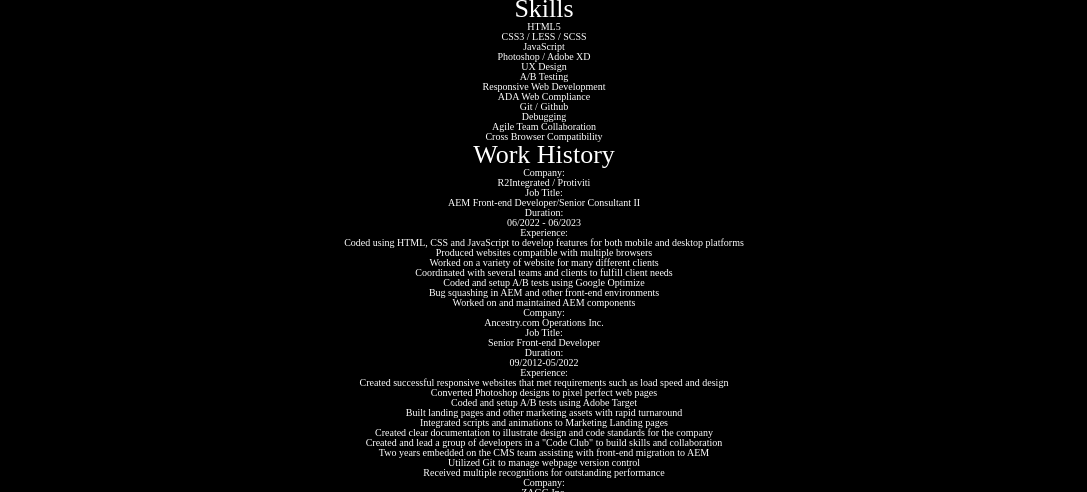
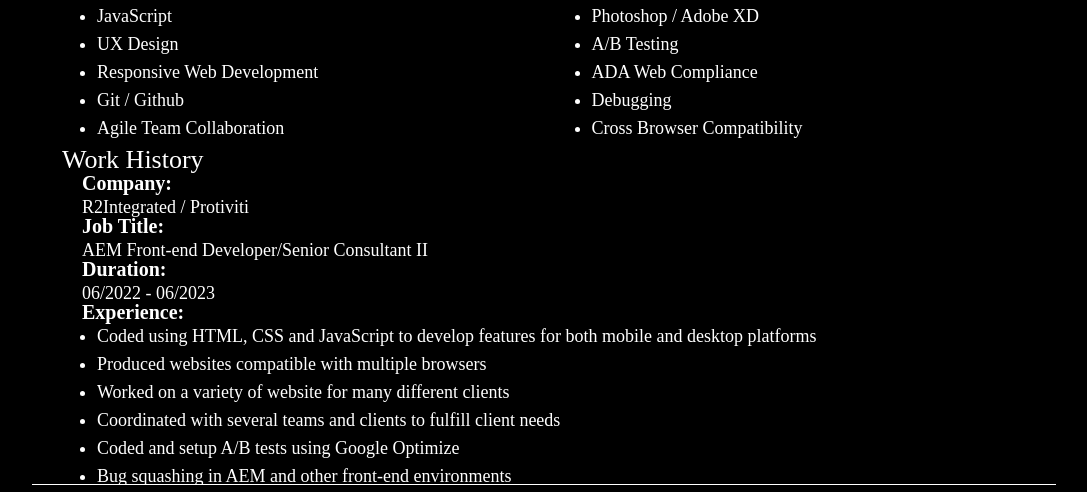
Before and after one commit to muellerpeter8/muellerpeter8.github.io, a plain HTML site: page skills.html in a window 1280 px wide. Shown: the part 216-708 px from the top of the page, without its empty margins (96-1183 px from the left). Drawn offline with Linux system fonts and the light colour scheme.

Commit message:
more skill page styles

```diff
--- a/skills.html
+++ b/skills.html
@@ -2,8 +2,7 @@
 <html>
 	<head>
 		<title>About Peter</title>
-		<link rel="stylesheet" href="styles/about.css" />
-		<script src="script/carousel.js" defer></script>
+		<link rel="stylesheet" href="styles/skills.css" />
 	</head>
 	<body>
 		<header>
@@ -18,11 +17,11 @@
 		</header>
 		<main>
 			<h1>Peter's Resume at a Glance</h1>
-            <section>
+            <section id="proSum">
                 <h2>Professional Summary</h2>
                 <p>Resourceful professional with successful track record in developing innovative web designs and features. Possesses solid knowledge of HTML, CSS, and JavaScript with ability to quickly learn new Front-end technologies. Demonstrated success in identifying and resolving complex code issues. Experienced working with teams to produce impactful, leading-edge websites that engage customers and deliver business results. Well-versed in design standards and user preferences.</p>
             </section>
-            <section>
+            <section id="skills">
                 <h2>Skills</h2>
                 <ul>
                     <li>HTML5</li>
@@ -39,7 +38,7 @@
                     <li>Cross Browser Compatibility</li>
                 </ul>
             </section>
-            <section>
+            <section id="workHist">
                 <h2>Work History</h2>
                 <article>
                     <h3>Company:</h3>
@@ -131,7 +130,7 @@
                     </ul>
                 </article>
             </section>
-            <section>
+            <section id="education">
                 <h2>Education</h2>
                 <article>
                     <h3>School:</h3>
@@ -142,7 +141,7 @@
                     <p>3.8 GPA - magna cum laude</p>
                 </article>
             </section>
-            <section>
+            <section id="downloadRes">
                 <h2>Download Resume</h2>
                 <a href="">Word Document</a>
                 <a href="">PDF Document</a>
--- a/styles/home.css
+++ b/styles/home.css
@@ -10,6 +10,7 @@ main p {
     margin-block: 100px;
     width: 100%;
     transition: opacity 1s;
+    text-align: center;
 }
 #scrollingTextCon {
     position: absolute;
--- a/styles/main.css
+++ b/styles/main.css
@@ -13,7 +13,8 @@ body {
     grid-template-rows: 100px auto 100px; */
 }
 header, main, footer {
-    width: 1024px;
+    max-width: 1024px;
+    width: 100%;
     margin-inline: auto;
 }
 header {
@@ -30,8 +31,9 @@ header {
     height: 100px;
     align-items: center;
 }
-h1 {
+#navHomeLink {
     font-size: 3.6rem;
+    text-decoration: none;
 }
 header ul li {
     display: inline-block;
@@ -45,7 +47,6 @@ header a {
 main {
     box-sizing: border-box;
     padding: 30px 20px;
-    text-align: center;
     /* position: relative; */
 }
 h2 {
--- /dev/null
+++ b/styles/skills.css
@@ -0,0 +1,34 @@
+@import "main.css";
+
+h1 {
+    font-size: 3.6rem;
+    text-align: center;
+}
+h2 {
+    margin-inline-start: -20px;
+}
+h3 {
+    font-size: 2rem;
+    font-weight: 600;
+    margin-block-end: 5px;
+}
+p {
+    font-size: 1.8rem;
+    margin-block-start: 5px;
+}
+section {
+    padding-inline: 30px;
+}
+ul {
+    list-style-type: disc;
+    padding-inline-start: 15px;
+    font-size: 1.8rem;
+}
+ul li {
+    margin-block-end: 10px;
+}
+#skills ul {
+    display: grid;
+    grid-template-columns: 50% 50%;
+    column-gap: 40px;
+}
```
